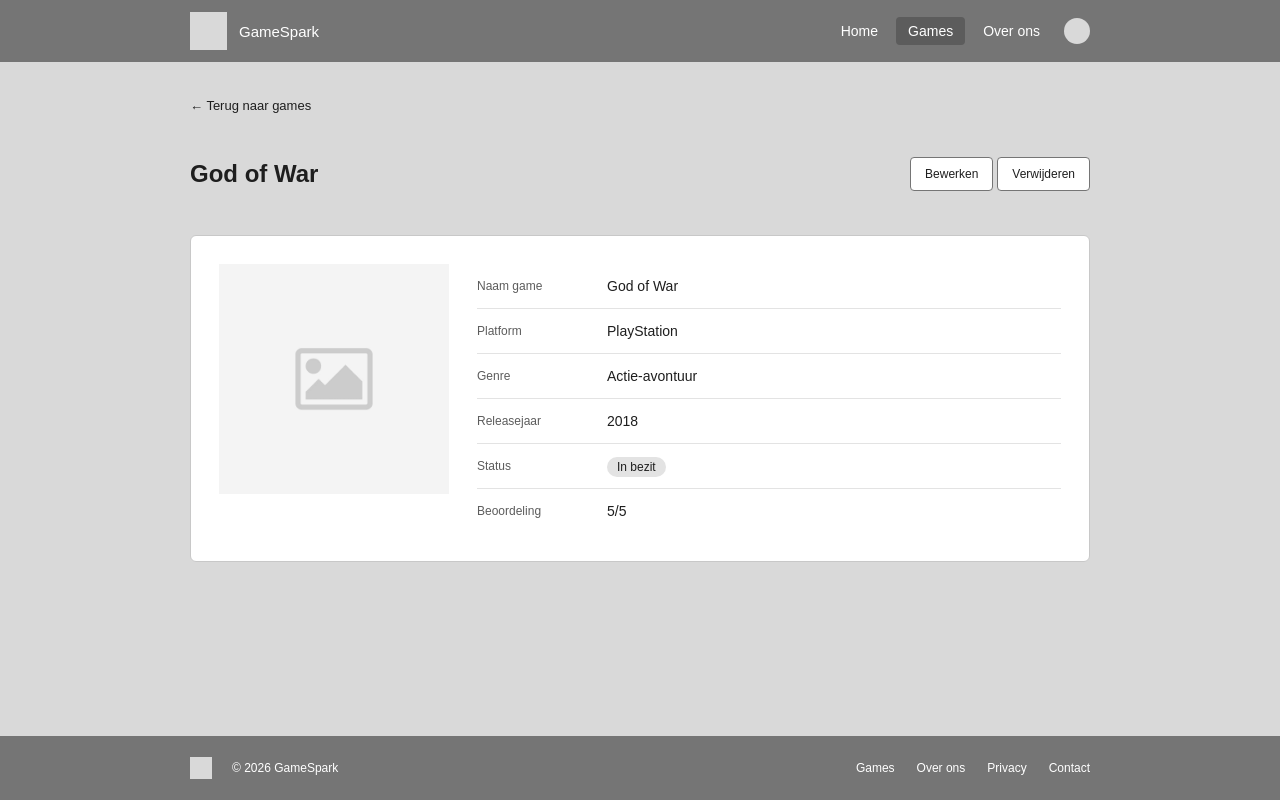
After one commit to Fireflies4/Gamespark, a PHP site: page /game-bekijken.php?id=1 in a window 1280 px wide. The commit adds this page. Run offline with PHP 8.4, Linux system fonts and the light colour scheme; data comes from the database, SQL or seed files in the repository.

Commit message:
added detail page and rechanged the dummy picture  and added more navigation to the footer.

```diff
--- /dev/null
+++ b/game-bekijken.php
@@ -0,0 +1,104 @@
+<?php
+// Detailpagina: alle gegevens van één game bekijken
+
+// Verbinding met de database
+require_once 'db.php';
+
+// Het id van de game komt uit de link, bijvoorbeeld: game-bekijken.php?id=3
+$id = $_GET['id'] ?? '';
+
+// Zoek de game met dit id (prepared statement, want het id komt van de gebruiker)
+$stmt = $pdo->prepare('SELECT * FROM games WHERE id = ?');
+$stmt->execute([$id]);
+$game = $stmt->fetch();
+
+// Gegevens voor de header
+if ($game) {
+    $paginaTitel = $game['naam'];
+} else {
+    $paginaTitel = 'Game niet gevonden';
+}
+$actief = 'games';
+require 'includes/header.php';
+?>
+
+<a class="terug" href="games.php">&larr; Terug naar games</a>
+
+<?php if (!$game) { ?>
+
+    <p class="leeg">Deze game bestaat niet (meer).</p>
+
+<?php } else { ?>
+
+    <?php
+    // Als er geen plaatje is, gebruiken we het placeholder-plaatje
+    if ($game['afbeelding_url'] == '') {
+        $plaatje = 'img/dummypicture.png';
+    } else {
+        $plaatje = $game['afbeelding_url'];
+    }
+
+    // Als er geen genre is, tonen we een streepje
+    if ($game['genre'] == '') {
+        $genre = '-';
+    } else {
+        $genre = $game['genre'];
+    }
+
+    // Als er geen rating is, tonen we "Geen rating"
+    if ($game['rating'] == '') {
+        $rating = 'Geen rating';
+    } else {
+        $rating = $game['rating'] . '/5';
+    }
+    ?>
+
+    <div class="title-row detail-titel">
+        <h1><?php echo htmlspecialchars($game['naam']); ?></h1>
+        <div>
+            <a class="btn" href="game-bewerken.php?id=<?php echo $game['id']; ?>">Bewerken</a>
+            <a class="btn" href="game-verwijderen.php?id=<?php echo $game['id']; ?>">Verwijderen</a>
+        </div>
+    </div>
+
+    <div class="detail">
+        <img class="detail-plaatje" src="<?php echo htmlspecialchars($plaatje); ?>" alt="<?php echo htmlspecialchars($game['naam']); ?>">
+
+        <table class="detail-gegevens">
+            <tr>
+                <th>Naam game</th>
+                <td><?php echo htmlspecialchars($game['naam']); ?></td>
+            </tr>
+            <tr>
+                <th>Platform</th>
+                <td><?php echo htmlspecialchars($game['platform']); ?></td>
+            </tr>
+            <tr>
+                <th>Genre</th>
+                <td><?php echo htmlspecialchars($genre); ?></td>
+            </tr>
+            <tr>
+                <th>Releasejaar</th>
+                <td><?php echo htmlspecialchars($game['releasejaar']); ?></td>
+            </tr>
+            <tr>
+                <th>Status</th>
+                <td><span class="label"><?php echo htmlspecialchars($game['status']); ?></span></td>
+            </tr>
+            <tr>
+                <th>Beoordeling</th>
+                <td><?php echo $rating; ?></td>
+            </tr>
+
+            <?php if ($game['notitie'] != '') { ?>
+                <tr>
+                    <th>Notitie</th>
+                    <td><?php echo htmlspecialchars($game['notitie']); ?></td>
+                </tr>
+            <?php } ?>
+        </table>
+    </div>
+
+<?php } ?>
+
+<?php require 'includes/footer.php'; ?>
--- a/games.php
+++ b/games.php
@@ -37,10 +37,10 @@ require __DIR__ . '/includes/header.php';
                     <td>
                         <?php
                         // Geen plaatje? Dan tonen we het placeholder-icoon
-                        $plaatje = $game['afbeelding_url'] ?: 'img/placeholder.svg';
+                        $plaatje = $game['afbeelding_url'] ?: 'img/dummypicture.png';
                         ?>
                         <img class="thumb" src="<?= htmlspecialchars($plaatje) ?>" alt="Afbeelding van <?= htmlspecialchars($game['naam']) ?>"
-                             onerror="this.onerror=null; this.src='img/placeholder.svg';">
+                             onerror="this.onerror=null; this.src='img/dummypicture.png';">
                     </td>
                     <td><?= htmlspecialchars($game['naam']) ?></td>
                     <td><?= htmlspecialchars($game['platform']) ?></td>
--- a/includes/footer.php
+++ b/includes/footer.php
@@ -1,7 +1,16 @@
     </main>
     <footer class="site-footer">
         <div class="wrap footer-inner">
-            <span>&copy; <?= date('Y') ?> GameSpark</span>
+            <div class="footer-merk">
+                <span class="footer-logo"></span>
+                <span>&copy; <?php echo date('Y'); ?> GameSpark</span>
+            </div>
+            <nav class="footer-links">
+                <a href="games.php">Games</a>
+                <a href="over-ons.php">Over ons</a>
+                <a href="privacy.php">Privacy</a>
+                <a href="contact.php">Contact</a>
+            </nav>
         </div>
     </footer>
 </body>
--- a/index.php
+++ b/index.php
@@ -41,7 +41,7 @@ require 'includes/header.php';
             <?php
             // Als er geen plaatje is, gebruiken we het placeholder-plaatje
             if ($game['afbeelding_url'] == '') {
-                $plaatje = 'img/placeholder.svg';
+                $plaatje = 'img/dummypicture.png';
             } else {
                 $plaatje = $game['afbeelding_url'];
             }
--- a/style/style.css
+++ b/style/style.css
@@ -280,3 +280,101 @@ h2 {
         grid-template-columns: repeat(2, 1fr);
     }
 }
+
+/* ---- Game bekijken ---- */
+.terug {
+    display: inline-block;
+    margin: 8px 0 44px;
+    font-size: 13px;
+    text-decoration: none;
+}
+
+.detail-titel {
+    margin-bottom: 44px;
+}
+
+.detail-titel .btn {
+    padding: 9px 14px;
+    font-size: 12px;
+}
+
+.detail {
+    display: flex;
+    gap: 28px;
+    padding: 28px;
+    background: #ffffff;
+    border: 1px solid #c8c8c8;
+    border-radius: 6px;
+}
+
+.detail-plaatje {
+    width: 230px;
+    height: 230px;
+    object-fit: cover;
+    background: #d9d9d9;
+}
+
+.detail-gegevens {
+    flex: 1;
+    border-collapse: collapse;
+}
+
+.detail-gegevens th,
+.detail-gegevens td {
+    padding: 14px 0;
+    border-bottom: 1px solid #e3e3e3;
+    text-align: left;
+}
+
+.detail-gegevens th {
+    width: 130px;
+    font-weight: normal;
+    font-size: 12px;
+    color: #5c5c5c;
+}
+
+.detail-gegevens tr:last-child th,
+.detail-gegevens tr:last-child td {
+    border-bottom: none;
+}
+
+.label {
+    padding: 3px 10px;
+    border-radius: 12px;
+    background: #e3e3e3;
+    font-size: 12px;
+}
+
+/* Op een smal scherm het plaatje boven de gegevens */
+@media (max-width: 700px) {
+    .detail {
+        flex-direction: column;
+    }
+}
+
+/* ---- Footer met logo en links ---- */
+.footer-inner {
+    justify-content: space-between;
+}
+
+.footer-merk {
+    display: flex;
+    align-items: center;
+    gap: 20px;
+}
+
+.footer-logo {
+    display: block;
+    width: 22px;
+    height: 22px;
+    background: #d9d9d9;
+}
+
+.footer-links {
+    display: flex;
+    gap: 22px;
+}
+
+.footer-links a {
+    text-decoration: none;
+}
```
Also changed, not shown: img/dummypicture.png (added), img/placeholder.svg (deleted).
